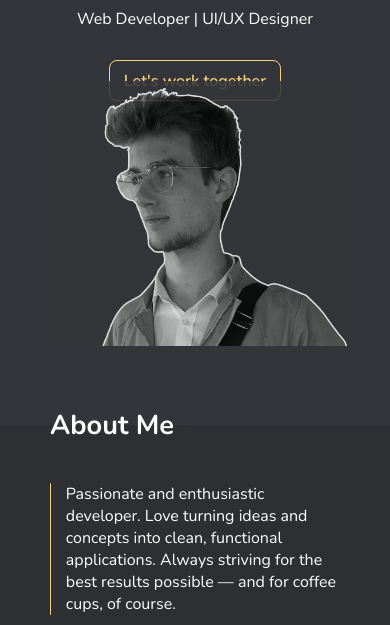
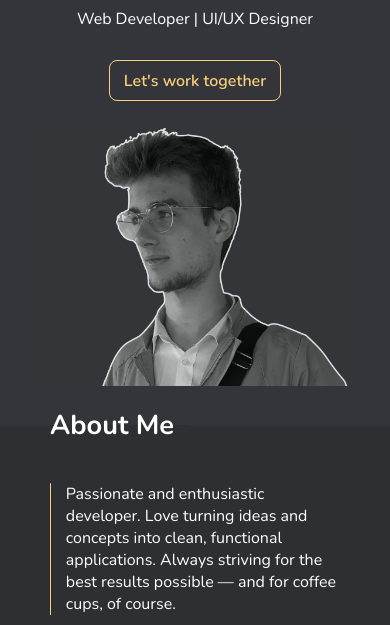
Before and after one commit to simo-colo/webportfolio, a plain HTML site: page index.html in a window 390 px wide. Shown: the part 219-844 px from the top of the page. Drawn offline with nearby package versions, Linux system fonts and the light colour scheme; a web font is replaced by a local one.

Commit message:
adjusting a padding

```diff
--- a/styles/hero.css
+++ b/styles/hero.css
@@ -199,7 +199,7 @@
 @media (max-width: 600px){
 	.me{
 	width: 20rem;
-	padding-bottom: 80px;
+	padding-bottom: 40px;
 	}
 
 	.hero{
```
